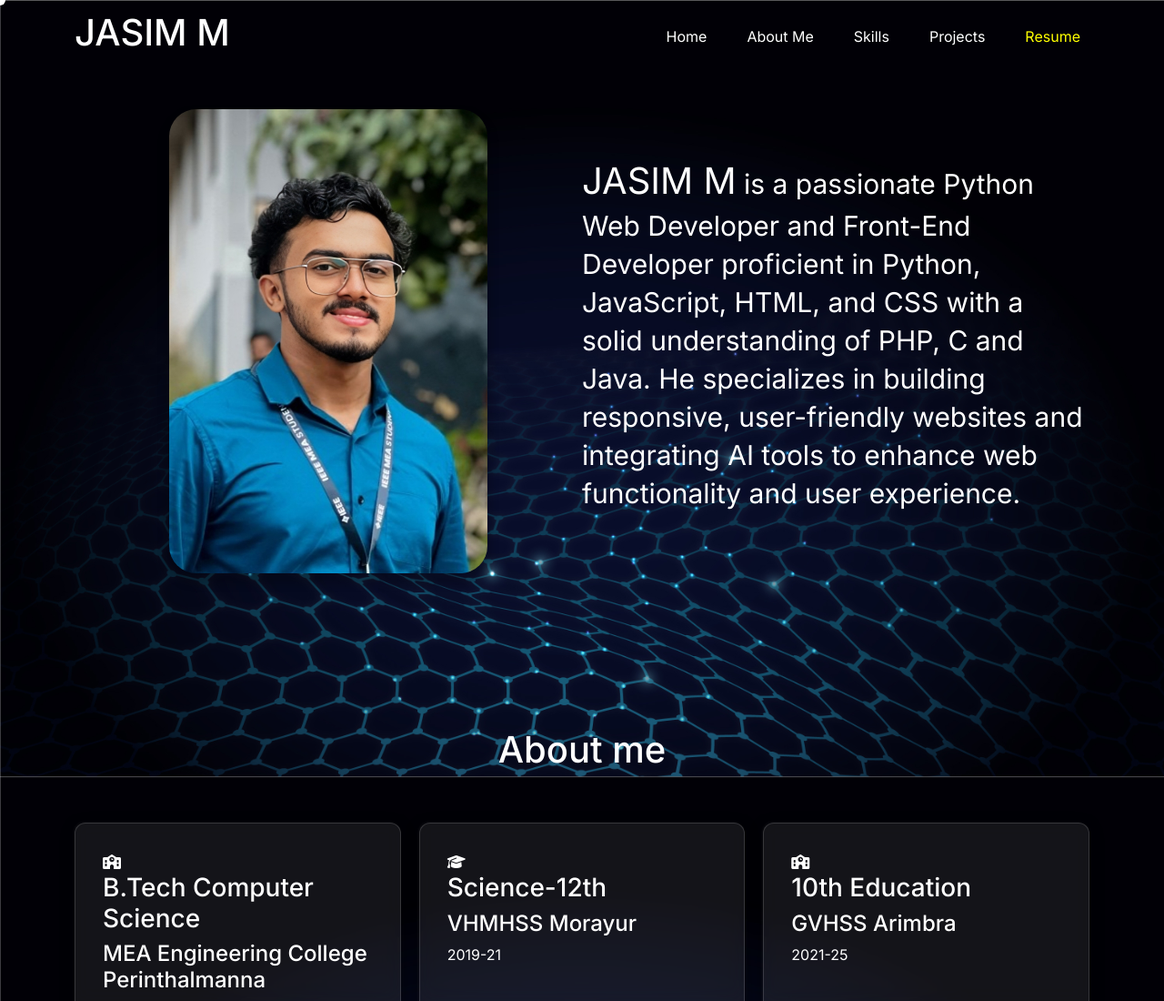
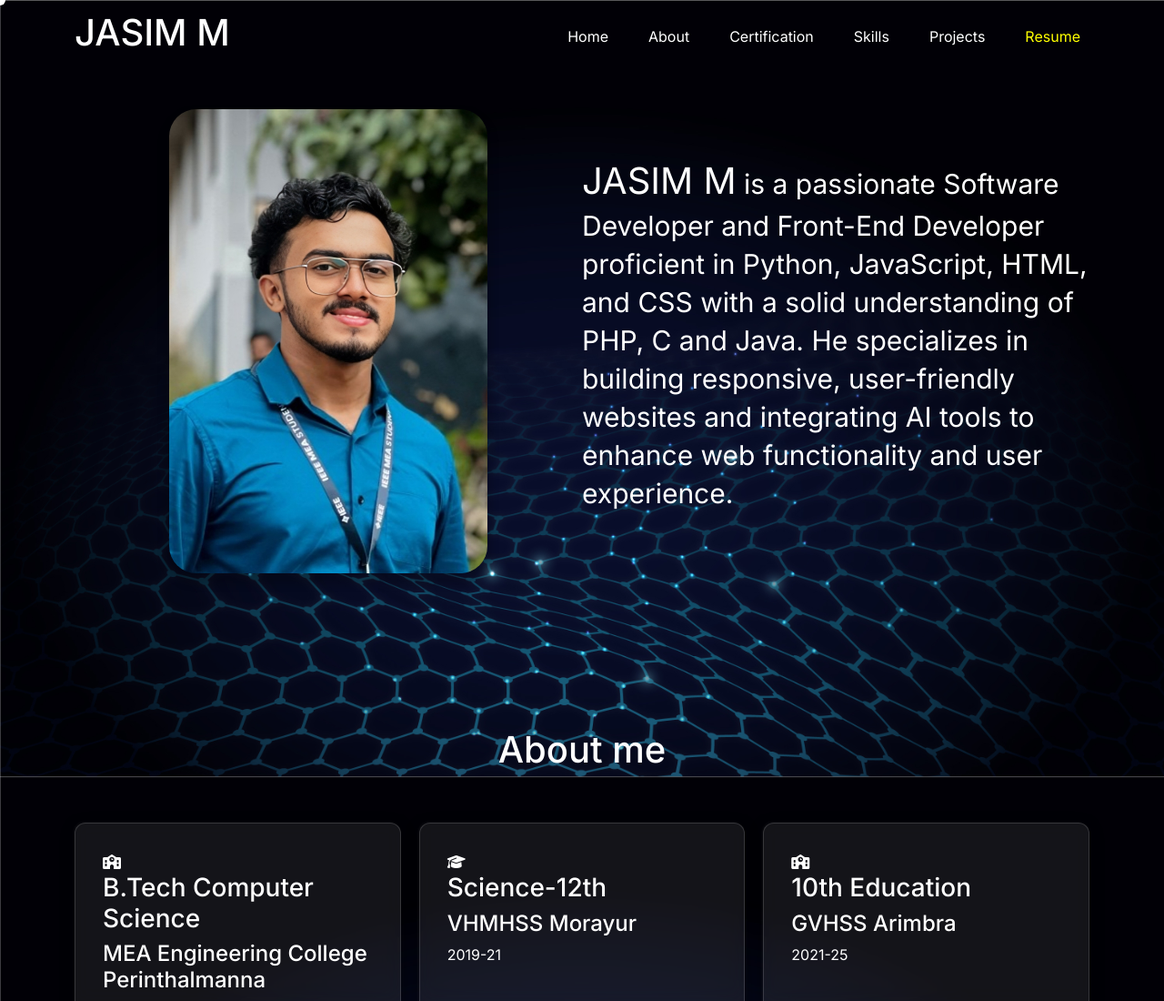
Before and after one commit to jasim-manniyil/jasim, a plain HTML site: page index.html in a window 1280 px wide. Shown: the top 1100 px of the page at 91% size. Drawn offline with nearby package versions, Linux system fonts and the light colour scheme; a small style sheet from the web is missing.

Commit message:
fifth commit

```diff
--- a/css/style.css
+++ b/css/style.css
@@ -161,7 +161,10 @@ header .header-content {
     .menu-icon {
         display: block;
     }
-
+    .navi h1
+    {
+        padding-top: 10px;
+    }
     .nav-links {
         position: absolute;
         top: 10vh;
--- a/index.html
+++ b/index.html
@@ -21,7 +21,8 @@
         <img src="/img/menuicon.png" class="menu-icon" id="menu-toggle" alt="menu icon">
         <nav class="nav-links" id="nav-links">
             <a href="#">Home</a>
-            <a href="#about">About Me</a>
+            <a href="#about">About</a>
+            <a href="#certification">Certification</a>
             <a href="#skills">Skills</a>
             <a href="#projects">Projects</a>
             <a href="https://drive.google.com/file/d/1QLi48ahNhQXIgcOLHlbLydmNC8C8CHI9/view?usp=sharing" style="color: yellow;">Resume</a>
@@ -32,7 +33,7 @@
             <img src="img/jm profile.png" alt="">
         </div>
         <div class="h-right">
-            <p><span style="font-size: 40px;font-weight: 400;">JASIM M</span> is a passionate Python Web Developer and Front-End Developer proficient in Python, JavaScript, HTML, and CSS with a solid understanding of PHP, C and Java. He specializes in building responsive, user-friendly websites and integrating
+            <p><span style="font-size: 40px;font-weight: 400;">JASIM M</span> is a passionate Software Developer and Front-End Developer proficient in Python, JavaScript, HTML, and CSS with a solid understanding of PHP, C and Java. He specializes in building responsive, user-friendly websites and integrating
 AI tools to enhance web functionality and user experience.</p>
 
         </div>
```
